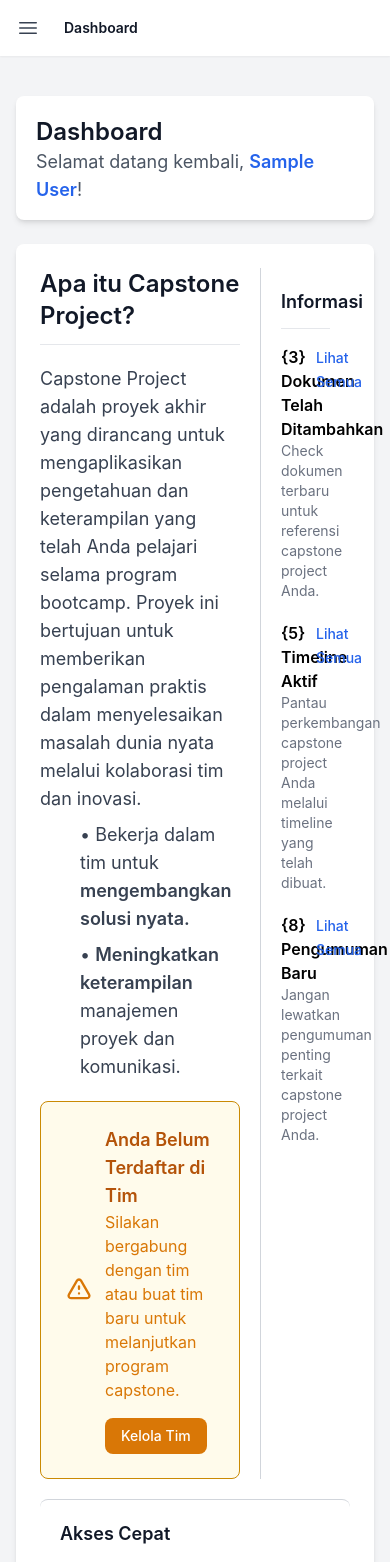
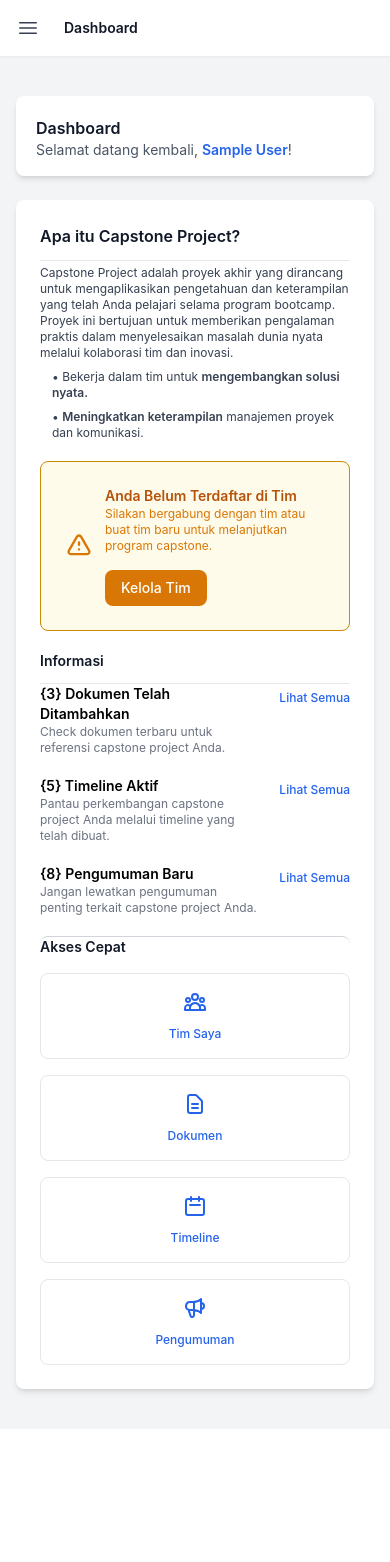
Before and after one commit to ustadzCoding-dev/a25-cs246-capstone, a Vue app in the folder frontend/: page /dashboard in a window 390 px wide. Shown: the top 1562 px of the page. After the commit the page ends 1429 px from the top, so only its background shows below. Built offline with nearby package versions, Linux system fonts and the light colour scheme; no server answers; sample sign-in values are in the browser's storage.

Commit message:
feat(dashboard): memperbaiki responsive di halaman dashboard

```diff
--- a/frontend/src/views/dashboard/StudentDashboard.vue
+++ b/frontend/src/views/dashboard/StudentDashboard.vue
@@ -7,26 +7,43 @@
     <div class="space-y-6">
       <!-- Page Header -->
       <div class="pb-4 bg-white p-5 rounded-lg shadow-md">
-        <h1 class="text-2xl font-semibold text-gray-900">Dashboard</h1>
-        <p class="text-gray-600 text-lg">
+        <h1 class="font-semibold text-gray-900
+        lg:text-2xl
+          md:text-xl
+          sm:text-lg
+          text-base">Dashboard</h1>
+        <p class="text-gray-600
+        lg:text-lg md:text-lg sm:text-sm text-sm">
           Selamat datang kembali, <span class="text-primary-600 font-semibold">{{ user?.name }}</span>!
         </p>
       </div>
 
       <!-- Detail Info Capstone Project -->
-      <div class="grid grid-cols-3 gap-5 bg-white shadow-md p-6 rounded-lg">
+      <div class="grid gap-5 bg-white shadow-md p-6 rounded-lg
+      lg:grid-cols-3
+      md:grid-cols-4
+      grid-cols-1">
        <div class="
-       col-span-2 row-start-1">
+       lg:col-span-2 lg:row-start-1
+       md:col-span-2 md:row-start-1">
         <div class="border-b border-gray-200 pb-3">
-          <h2 class="text-2xl font-semibold text-gray-900">Apa itu Capstone Project?</h2>
+          <h2 class=" font-semibold text-gray-900
+          lg:text-2xl
+          md:text-xl
+          sm:text-lg
+          text-base">Apa itu Capstone Project?</h2>
         </div>
-        <p class="text-gray-700 mt-5 text-lg">
+        <p class="text-gray-700
+        lg:text-lg lg:mt-5
+        md:text-base
+        sm:text-sm
+        mt-1 text-xs">
           Capstone Project adalah proyek akhir yang dirancang untuk mengaplikasikan
           pengetahuan dan keterampilan yang telah Anda pelajari selama program
           bootcamp. Proyek ini bertujuan untuk memberikan pengalaman praktis dalam
           menyelesaikan masalah dunia nyata melalui kolaborasi tim dan inovasi.
         </p>
-        <ul class="ml-10 text-gray-700 text-lg">
+        <ul class="text-gray-700 lg:text-lg lg:ml-10 md:text-base md:ml-6 sm:text-sm text-xs ml-3">
           <li class="mt-2">• Bekerja dalam tim untuk <span class="font-semibold">mengembangkan solusi nyata.</span></li>
           <li class="mt-2">• <span class="font-semibold">Meningkatkan keterampilan</span> manajemen proyek dan komunikasi.</li>
         </ul>
@@ -34,7 +51,8 @@
 
         <!-- Team Status Card -->
         <div class="
-        col-span-2 row-start-2">
+        lg:col-span-2 lg:row-start-2
+        md:col-span-4 md:row-start-2">
           <TeamStatusCard
             v-if="hasTeam"
             :team-name="teamInfo.teamName"
@@ -64,8 +82,12 @@
                 />
               </svg>
               <div class="flex-1">
-                <h3 class="text-lg font-semibold text-warning-700">Anda Belum Terdaftar di Tim</h3>
-                <p class="text-md text-warning-600">
+                <h3 class=" font-semibold text-warning-700
+                lg:text-lg
+                md:text-base
+                sm:text-base
+                text-sm">Anda Belum Terdaftar di Tim</h3>
+                <p class="lg:text-base md:text-base sm:text-sm text-xs text-warning-600">
                   Silakan bergabung dengan tim atau buat tim baru untuk
                   melanjutkan program capstone.
                 </p>
@@ -80,25 +102,30 @@
         </div>
 
         <!-- Information Card -->
-        <div class=" p-5 border-l border-gray-300
-        col-span-1 row-span-2 col-start-3 row-start-1">
+        <div class=" lg:p-5 md:p-5 lg:border-l md:border-l border-gray-300
+        lg:col-span-1 lg:row-span-2 lg:col-start-3 lg:row-start-1
+        md:col-span-2 md:row-span-1 md:col-start-3 md:row-start-1">
           <div class="border-b border-gray-200 pb-3">
-            <h3 class="text-lg font-semibold text-gray-900">Informasi</h3>
+            <h3 class="font-semibold text-gray-900
+            lg:text-lg
+                md:text-base
+                sm:text-base
+                text-sm">Informasi</h3>
           </div>
-          <div class="flex flex-col gap-5 mt-4">
+          <div class="flex flex-col gap-5 lg:mt-4 md:mt-1">
             <div class="grid grid-cols-7">
               <div class="col-span-5">
-                <h4 class="text-md font-semibold">
+                <h4 class="lg:text-base md:text-base sm:text-sm text-sm font-semibold">
                   {3} Dokumen Telah Ditambahkan
                 </h4>
-                <p class="text-sm text-gray-500">
+                <p class="lg:text-sm md:text-sm sm:text-xs text-xs text-gray-500">
                   Check dokumen terbaru untuk referensi capstone project Anda.
                 </p>
               </div>
               <div class="text-end col-span-2">
                 <router-link
                   to="/documents"
-                  class="text-sm font-medium text-primary-600 hover:text-primary-700"
+                  class="lg:text-sm md:text-sm sm:text-xs text-xs font-medium text-primary-600 hover:text-primary-700"
                 >
                   Lihat Semua
                 </router-link>
@@ -106,10 +133,10 @@
             </div>
             <div class="grid grid-cols-7">
               <div class="col-span-5">
-                <h4 class="text-md font-semibold">
+                <h4 class="lg:text-base md:text-base sm:text-sm text-sm font-semibold">
                   {5} Timeline Aktif
                 </h4>
-                <p class="text-sm text-gray-500">
+                <p class="lg:text-sm md:text-sm sm:text-xs text-xs text-gray-500">
                   Pantau perkembangan capstone project Anda melalui timeline yang
                   telah dibuat.
                 </p>
@@ -117,7 +144,7 @@
               <div class="text-end col-span-2">
                 <router-link
                   to="/timeline"
-                  class="text-sm font-medium text-primary-600 hover:text-primary-700"
+                  class="lg:text-sm md:text-sm sm:text-xs text-xs font-medium text-primary-600 hover:text-primary-700"
                 >
                   Lihat Semua
                 </router-link>
@@ -125,17 +152,17 @@
             </div>
             <div class="grid grid-cols-7">
               <div class="col-span-5">
-                <h4 class="text-md font-semibold">
+                <h4 class="lg:text-base md:text-base sm:text-sm text-sm font-semibold">
                   {8} Pengumuman Baru
                 </h4>
-                <p class="text-sm text-gray-500">
+                <p class="lg:text-sm md:text-sm sm:text-xs text-xs text-gray-500">
                   Jangan lewatkan pengumuman penting terkait capstone project Anda.
                 </p>
               </div>
               <div class="text-end col-span-2">
                 <router-link
                   to="/announcements"
-                  class="text-sm font-medium text-primary-600 hover:text-primary-700"
+                  class="lg:text-sm md:text-sm sm:text-xs text-xs font-medium text-primary-600 hover:text-primary-700"
                 >
                   Lihat Semua
                 </router-link>
@@ -145,10 +172,15 @@
         </div>
 
         <!-- Quick Links -->
-        <div class="bg-white rounded-lg p-5 border-t border-gray-300
-        col-span-3 row-start-3">
+        <div class="bg-white rounded-lg lg:p-5 md:p-5 border-t border-gray-300
+        lg:col-span-3 lg:row-start-3
+        md:col-span-4 md:row-start-3">
           <div class="mb-4">
-            <h3 class="text-lg font-semibold text-gray-900">Akses Cepat</h3>
+            <h3 class="font-semibold text-gray-900
+            lg:text-lg
+                md:text-base
+                sm:text-base
+                text-sm">Akses Cepat</h3>
           </div>
           <div class="grid grid-cols-1 md:grid-cols-2 lg:grid-cols-4 gap-4">
             <router-link
@@ -156,7 +188,7 @@
               class="flex flex-col items-center p-4 border border-gray-200 rounded-lg hover:border-primary-500 hover:bg-primary-50 transition-all duration-200"
             >
               <svg
-                class="w-8 h-8 text-primary-600 mb-2"
+                class="lg:size-8 md:size-8 sm:size-6 size-6 text-primary-600 mb-2"
                 fill="none"
                 stroke="currentColor"
                 viewBox="0 0 24 24"
@@ -168,7 +200,8 @@
                   d="M17 20h5v-2a3 3 0 00-5.356-1.857M17 20H7m10 0v-2c0-.656-.126-1.283-.356-1.857M7 20H2v-2a3 3 0 015.356-1.857M7 20v-2c0-.656.126-1.283.356-1.857m0 0a5.002 5.002 0 019.288 0M15 7a3 3 0 11-6 0 3 3 0 016 0zm6 3a2 2 0 11-4 0 2 2 0 014 0zM7 10a2 2 0 11-4 0 2 2 0 014 0z"
                 />
               </svg>
-              <span class="font-medium text-primary-600 mt-1">Tim Saya</span>
+              <span class="font-medium text-primary-600 mt-1
+              lg:text-sm md:text-sm sm:text-xs text-xs">Tim Saya</span>
             </router-link>
 
             <router-link
@@ -176,7 +209,7 @@
               class="flex flex-col items-center p-4 border border-gray-200 rounded-lg hover:border-primary-500 hover:bg-primary-50 transition-all duration-200"
             >
               <svg
-                class="w-8 h-8 text-primary-600 mb-2"
+                class="lg:size-8 md:size-8 sm:size-6 size-6 text-primary-600 mb-2"
                 fill="none"
                 stroke="currentColor"
                 viewBox="0 0 24 24"
@@ -188,7 +221,8 @@
                   d="M9 12h6m-6 4h6m2 5H7a2 2 0 01-2-2V5a2 2 0 012-2h5.586a1 1 0 01.707.293l5.414 5.414a1 1 0 01.293.707V19a2 2 0 01-2 2z"
                 />
               </svg>
-              <span class="font-medium text-primary-600 mt-1">Dokumen</span>
+              <span class="font-medium text-primary-600 mt-1
+              lg:text-sm md:text-sm sm:text-xs text-xs">Dokumen</span>
             </router-link>
 
             <router-link
@@ -196,7 +230,7 @@
               class="flex flex-col items-center p-4 border border-gray-200 rounded-lg hover:border-primary-500 hover:bg-primary-50 transition-all duration-200"
             >
               <svg
-                class="w-8 h-8 text-primary-600 mb-2"
+                class="lg:size-8 md:size-8 sm:size-6 size-6 text-primary-600 mb-2"
                 fill="none"
                 stroke="currentColor"
                 viewBox="0 0 24 24"
@@ -208,7 +242,8 @@
                   d="M8 7V3m8 4V3m-9 8h10M5 21h14a2 2 0 002-2V7a2 2 0 00-2-2H5a2 2 0 00-2 2v12a2 2 0 002 2z"
                 />
               </svg>
-              <span class="font-medium text-primary-600 mt-1">Timeline</span>
+              <span class="font-medium text-primary-600 mt-1
+              lg:text-sm md:text-sm sm:text-xs text-xs">Timeline</span>
             </router-link>
 
             <router-link
@@ -216,7 +251,7 @@
               class="flex flex-col items-center p-4 border border-gray-200 rounded-lg hover:border-primary-500 hover:bg-primary-50 transition-all duration-200"
             >
               <svg
-                class="w-8 h-8 text-primary-600 mb-2"
+                class="lg:size-8 md:size-8 sm:size-6 size-6 text-primary-600 mb-2"
                 fill="none"
                 stroke="currentColor"
                 viewBox="0 0 24 24"
@@ -228,7 +263,8 @@
                   d="M11 5.882V19.24a1.76 1.76 0 01-3.417.592l-2.147-6.15M18 13a3 3 0 100-6M5.436 13.683A4.001 4.001 0 017 6h1.832c4.1 0 7.625-1.234 9.168-3v14c-1.543-1.766-5.067-3-9.168-3H7a3.988 3.988 0 01-1.564-.317z"
                 />
               </svg>
-              <span class="font-medium text-primary-600 mt-1">Pengumuman</span>
+              <span class="font-medium text-primary-600 mt-1
+              lg:text-sm md:text-sm sm:text-xs text-xs">Pengumuman</span>
             </router-link>
           </div>
         </div>
```
